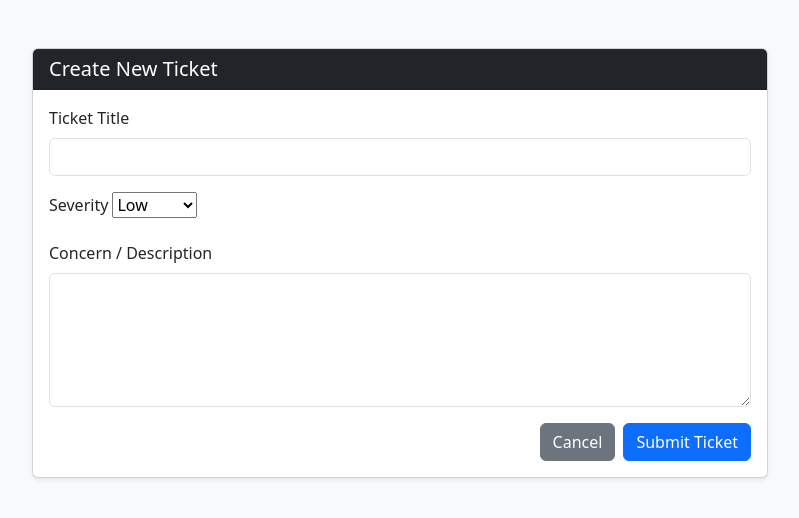
After one commit to KlednSkarl/TicketingSystemUsingDjango, a Django app: page /create_ticket in a window 1280 px wide. The commit adds this page. Shown: the top 518 px of the page, without its empty margins (240-1039 px from the left). Run offline with Django 5.2, Linux system fonts and the light colour scheme.

Commit message:
Feat: Added the ticketing modules

```diff
--- /dev/null
+++ b/MIS/ts_login/forms.py
@@ -0,0 +1,7 @@
+from django import forms
+from .models import Ticket
+
+class TicketForm(forms.ModelForm):
+    class Meta:
+        model = Ticket
+        fields = ['ticketTitle', 'ticketSeverity', 'ticketBody']
--- a/MIS/ts_login/models.py
+++ b/MIS/ts_login/models.py
@@ -1,5 +1,85 @@
 from django.db import models
+from userLogin.models import Tbl_AdmUser
+from django.db.models import Max
 
 
 
+
+class Ticket(models.Model):
+
+    ticketCode = models.CharField(max_length=200,unique=True)
+    ticketSeverity = models.CharField(
+        max_length=20,
+        choices=[('LOW','Low'),
+                 ('MEDIUM','Medium'),
+                 ('HIGH','High'),
+                 ('CRITICAL','Critical'),
+                 ('DANGER','Danger')],
+        default='LOW')
+
+
+
+    ticketTitle = models.CharField(max_length=200)
+
+
+
+
+    ticketBody = models.TextField()
+
+
+
+    ticketAuthor = models.ForeignKey(
+        Tbl_AdmUser,
+        on_delete=models.CASCADE,
+        null=True,
+        blank=True,
+        related_name="tickets_created"
+    )
+
+
+
+    ticketAssignedTo = models.ForeignKey(
+        Tbl_AdmUser,
+        on_delete=models.SET_NULL,
+        null=True,
+        blank = True,
+        related_name="assigned_tickets"
+    )
+    ticketDeployer= models.ForeignKey(
+        Tbl_AdmUser,
+        on_delete=models.SET_NULL,
+        null=True,
+        blank = True,
+        related_name="tickets_Deployed"
+    )
+    ticketStatus=models.CharField(
+        max_length=50,
+        choices=[('OPEN','Open'),('IN_PROGRESS','In Progress'),('RESOLVED','Resolved'),
+                 ('CLOSED','Closed'),('REJECTED','Rejected')],default='OPEN'
+    )
+    ticketCreatedAt = models.DateTimeField(auto_now_add=True)
+    ticketUpdatedAt = models.DateTimeField(auto_now=True)
+
+    @staticmethod
+    def generateNewTicketCode():
+        prefix= "TCK-IT"
+        last_ticket = Ticket.objects.filter(
+        ticketCode__startswith=prefix
+        ).aggregate(
+        max_code=Max('ticketCode')
+        )['max_code']
+
+
+        if last_ticket:
+            last_number=int(last_ticket.replace(prefix,""))
+            new_number = last_number +1
+        else:
+            new_number = 1
+        return f"{prefix}{new_number:06d}"
+
+    def save(self,*args,**kwargs):
+        if not self.ticketCode:
+            self.ticketCode = Ticket.generateNewTicketCode()
+        super().save(*args,**kwargs)
+
 # Create your models here.
--- /dev/null
+++ b/MIS/ts_login/templates/UI_CreateTicket.html
@@ -0,0 +1,70 @@
+<!DOCTYPE html>
+<html lang="en">
+<head>
+    <meta charset="UTF-8">
+    <title>Create Ticket</title>
+    <meta name="viewport" content="width=device-width, initial-scale=1.0">
+
+    <!-- Bootstrap 5 -->
+    <link href="https://cdn.jsdelivr.net/npm/bootstrap@5.3.2/dist/css/bootstrap.min.css" rel="stylesheet">
+</head>
+<body class="bg-light">
+
+<div class="container mt-5">
+    <div class="row justify-content-center">
+        <div class="col-lg-8">
+
+            <div class="card shadow-sm">
+                <div class="card-header bg-dark text-white">
+                    <h5 class="mb-0">Create New Ticket</h5>
+                </div>
+
+                <div class="card-body">
+                    <form method="POST" action="{% url 'create_ticket' %}">
+                        {% csrf_token %}
+
+                        <!-- Ticket Title -->
+                        <div class="mb-3">
+                            <label class="form-label">Ticket Title</label>
+                            <input type="text"
+                                   name="ticketTitle"
+                                   class="form-control"
+                                   required>
+                        </div>
+
+                        <!-- Ticket Severity -->
+                        <div class="mb-3">
+                            <label class="form-label">Severity</label>
+                            {{ form.ticketSeverity }}
+                        </div>
+
+                        <!-- Ticket Body -->
+                        <div class="mb-3">
+                            <label class="form-label">Concern / Description</label>
+                            <textarea name="ticketBody"
+                                      class="form-control"
+                                      rows="5"
+                                      required></textarea>
+                        </div>
+
+                        <!-- Buttons -->
+                        <div class="d-flex justify-content-end gap-2">
+                            <a href="#" class="btn btn-secondary">
+                                Cancel
+                            </a>
+                            <button type="submit" class="btn btn-primary">
+                                Submit Ticket
+                            </button>
+                        </div>
+
+                    </form>
+                </div>
+            </div>
+
+        </div>
+    </div>
+</div>
+
+<script src="https://cdn.jsdelivr.net/npm/bootstrap@5.3.2/dist/js/bootstrap.bundle.min.js"></script>
+</body>
+</html>
--- a/MIS/ts_login/urls.py
+++ b/MIS/ts_login/urls.py
@@ -1,11 +1,12 @@
 from django.urls import path
 from .views import UI_TicketSystem_Login
 from .views import UI_TicketSystem_Dashboard
-
+from .views import UI_showAllTicketCards
+from .views import create_ticket
 urlpatterns= [
      path('ui_TicketSystem_Login/',UI_TicketSystem_Login,name='ui_TicketSystem_Login'),
      path('ui_TicketSystem_Dashboard',UI_TicketSystem_Dashboard,name='UI_TicketSystem_Dashboard'),
-
-
+     path('UI_ticketCompilation',UI_showAllTicketCards,name='UI_showAllTicketCards'),
+     path('create_ticket',create_ticket,name ='create_ticket')
 
 ]
--- a/MIS/ts_login/views.py
+++ b/MIS/ts_login/views.py
@@ -1,8 +1,9 @@
 from django.shortcuts import render,redirect
 from userLogin.models import userCredentials
 from userLogin.models import Tbl_AdmUser
-
-
+from ts_login.models import Ticket
+from django.core.paginator import Paginator
+from .forms import TicketForm
 def UI_TicketSystem_Login(request):
     error =None
     if request.method=="POST":
@@ -44,6 +45,39 @@ def UI_TicketSystem_Dashboard(request):
     return render(request,'UI_TicketSystem_Dashboard.html')
 
 
+def UI_showAllTicketCards(request):
+    ticketTable_count = Ticket.objects.all().order_by('id')
+    paginator= Paginator(ticketTable_count,5)
+    page_number = request.GET.get('page')
+
+
+    ticketTable = paginator.get_page(page_number)
+
+    return render(request,'UI_ticketCompilation.html',{'ticketTable':ticketTable})
+
+
+
+
+def create_ticket(request):
+    if request.method == 'POST':
+        form = TicketForm(request.POST)
+        if form.is_valid():
+            ticket = form.save(commit=False)
+
+            credentials = userCredentials.objects.get(
+                LI_userName=request.user.username
+            )
+            adm_user = Tbl_AdmUser.objects.get(credentials=credentials)
+
+            ticket.ticketAuthor = adm_user
+            ticket.save()   # ticketCode generated here ✅
+
+            return redirect('create_ticket')
+    else:
+        form = TicketForm()
+
+    return render(request, 'UI_CreateTicket.html', {'form': form})
+
 
 
 
--- a/MIS/userLogin/models.py
+++ b/MIS/userLogin/models.py
@@ -39,4 +39,7 @@ class Tbl_AdmUser(models.Model):
     isDeploy = models.BooleanField(default = False)
 
     dept = models.ForeignKey(TblAdmDepartment, on_delete=models.PROTECT, null= True, blank =True)
+
+    def __str__(self):
+        return f"{self.fname} {self.lname}"
 #for users lezgo
```
Also changed, not shown: MIS/ts_login/admin.py (+24 -0 lines), MIS/ts_login/templates/UI_TicketSystem_Dashboard.html (+4 -4 lines), MIS/ts_login/templates/UI_ticketCompilation.html (added, +151 -0 lines), MIS/db.sqlite3, MIS/ts_login/migrations/0001_initial.py (added), MIS/ts_login/migrations/0002_alter_ticket_ticketseverity.py (added).
